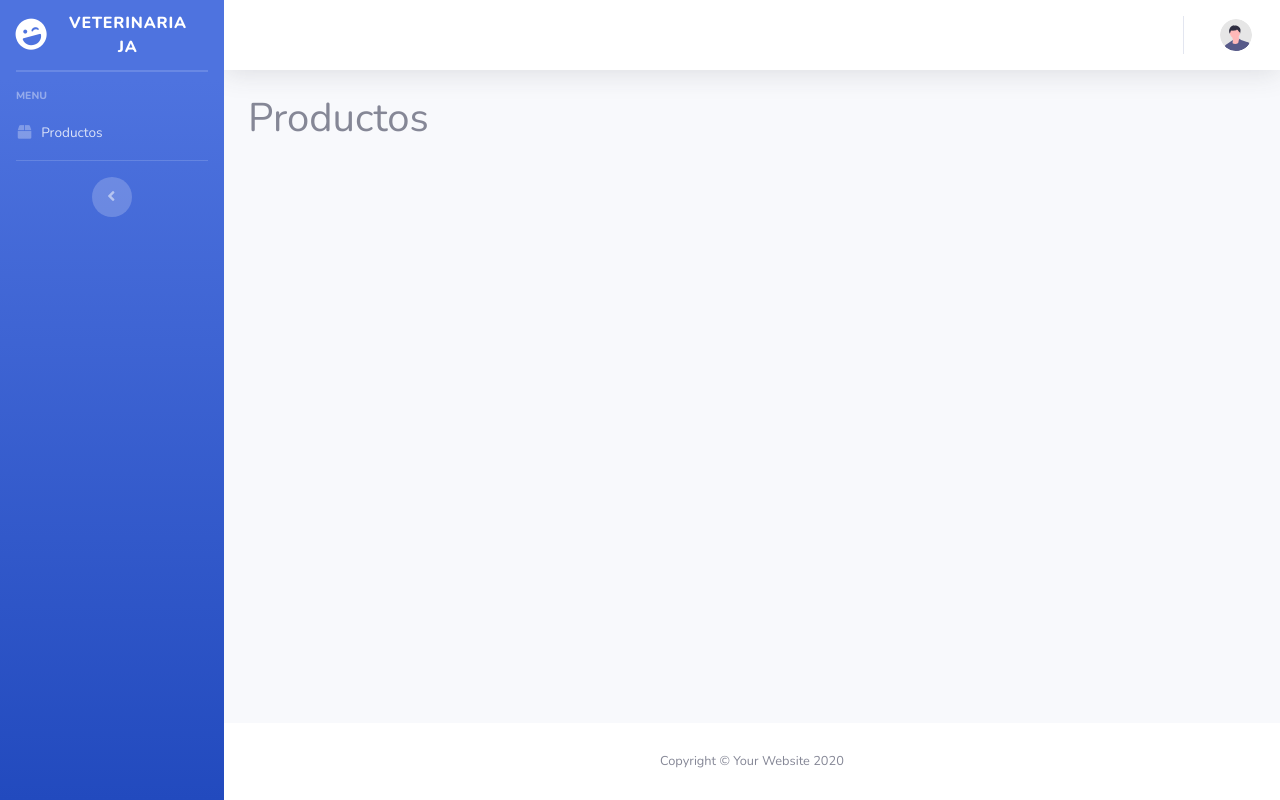
After one commit to takumidev19/VeterinariaJA, a Django app: page /productos/ in a window 1280 px wide. The commit adds this page. Run offline with Django 5.2, Linux system fonts and the light colour scheme; some libraries are stand-ins or nearby versions.

Commit message:
Dividir los secciones
Comencé a dividir las distintas secciones, una para los productos, una para las categorias, y una para los usuarios

```diff
--- a/Eva3/inventarioVeterinariaJA/gestorProductos/views.py
+++ b/Eva3/inventarioVeterinariaJA/gestorProductos/views.py
@@ -1,3 +1,8 @@
 from django.shortcuts import render
 
 # Create your views here.
+def productos_list(request):
+    return render(request, 'productos.html')
+
+def categorias_list(request):
+    return render(request, 'categorias.html')
--- a/Eva3/inventarioVeterinariaJA/gestorUser/views.py
+++ b/Eva3/inventarioVeterinariaJA/gestorUser/views.py
@@ -9,6 +9,9 @@ from django.contrib.auth.decorators import login_required
 def index(request):
     return render(request, 'index.html')
 
+def usuarios_list(request):
+    return render(request, 'usuarios.html')
+
 class SignUpView(CreateView):
     form_class = UserCreationForm
     success_url = reverse_lazy('login')
--- a/Eva3/inventarioVeterinariaJA/inventarioVeterinariaJA/urls.py
+++ b/Eva3/inventarioVeterinariaJA/inventarioVeterinariaJA/urls.py
@@ -16,12 +16,16 @@ Including another URLconf
 """
 from django.contrib import admin
 from django.urls import path, include
-from gestorUser.views import index
+from gestorUser.views import *
+from gestorProductos.views import *
 
 urlpatterns = [
+    path('', index, name='index'),
     path('admin/', admin.site.urls),
     path('accounts/', include('django.contrib.auth.urls')),
-    path('', index, name='index'),
     path('gestorUser/', include('gestorUser.urls')),
+    path('productos/', productos_list, name='productos'),
+    path('categorias/', categorias_list, name='categorias'),
+    path('usuarios/', usuarios_list, name='usuarios'),
 
 ]
--- a/Eva3/inventarioVeterinariaJA/templates/base/sidebar.html
+++ b/Eva3/inventarioVeterinariaJA/templates/base/sidebar.html
@@ -1,7 +1,8 @@
+{% load static %}
 <ul class="navbar-nav bg-gradient-primary sidebar sidebar-dark accordion" id="accordionSidebar">
 
     <!-- Sidebar - Brand -->
-    <a class="sidebar-brand d-flex align-items-center justify-content-center" href="index.html">
+    <a class="sidebar-brand d-flex align-items-center justify-content-center" href="{% url 'index' %}">
         <div class="sidebar-brand-icon rotate-n-15">
             <i class="fas fa-laugh-wink"></i>
         </div>
@@ -26,20 +27,20 @@
 
     <!-- Nav Item - Productos -->
     <li class="nav-item">
-        <a class="nav-link" href="charts.html">
+        <a class="nav-link" href="{% url 'productos' %}">
             <i class="fas fa-fw fa-box"></i>
             <span>Productos</span></a>
     </li>
     {% if user.is_superuser %}
     <!-- Nav Item - Categorias -->
     <li class="nav-item">
-        <a class="nav-link" href="tables.html">
+        <a class="nav-link" href="{% url 'categorias' %}">
             <i class="fas fa-fw fa-th"></i>
             <span>Categorias</span></a>
     </li>
     <!-- Nav Item - Usuarios -->
     <li class="nav-item">
-        <a class="nav-link" href="tables.html">
+        <a class="nav-link" href="{% url 'usuarios' %}">
             <i class="fas fa-fw fa-users"></i>
             <span>Usuarios</span></a>
     </li>
--- /dev/null
+++ b/Eva3/inventarioVeterinariaJA/templates/productos.html
@@ -0,0 +1,9 @@
+{% extends "base/base.html" %}
+
+{% block titulo %}
+    Productos 😎😎😎
+{% endblock %}
+
+{% block contenido %}
+    <h1> Productos</h1>
+{% endblock %}
```
Also changed, not shown: Eva3/inventarioVeterinariaJA/templates/categorias.html (added, +9 -0 lines), Eva3/inventarioVeterinariaJA/templates/usuarios.html (added, +9 -0 lines).
